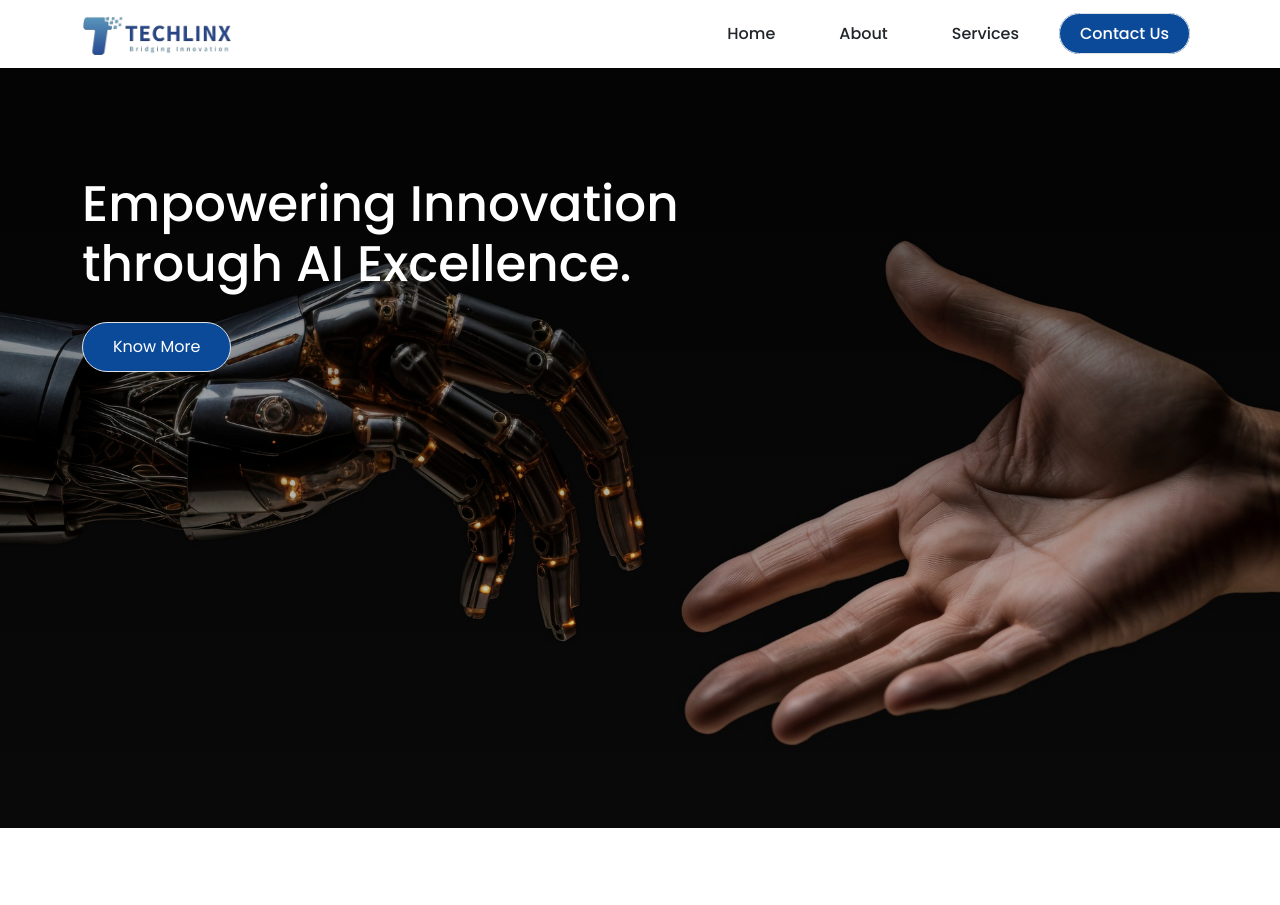
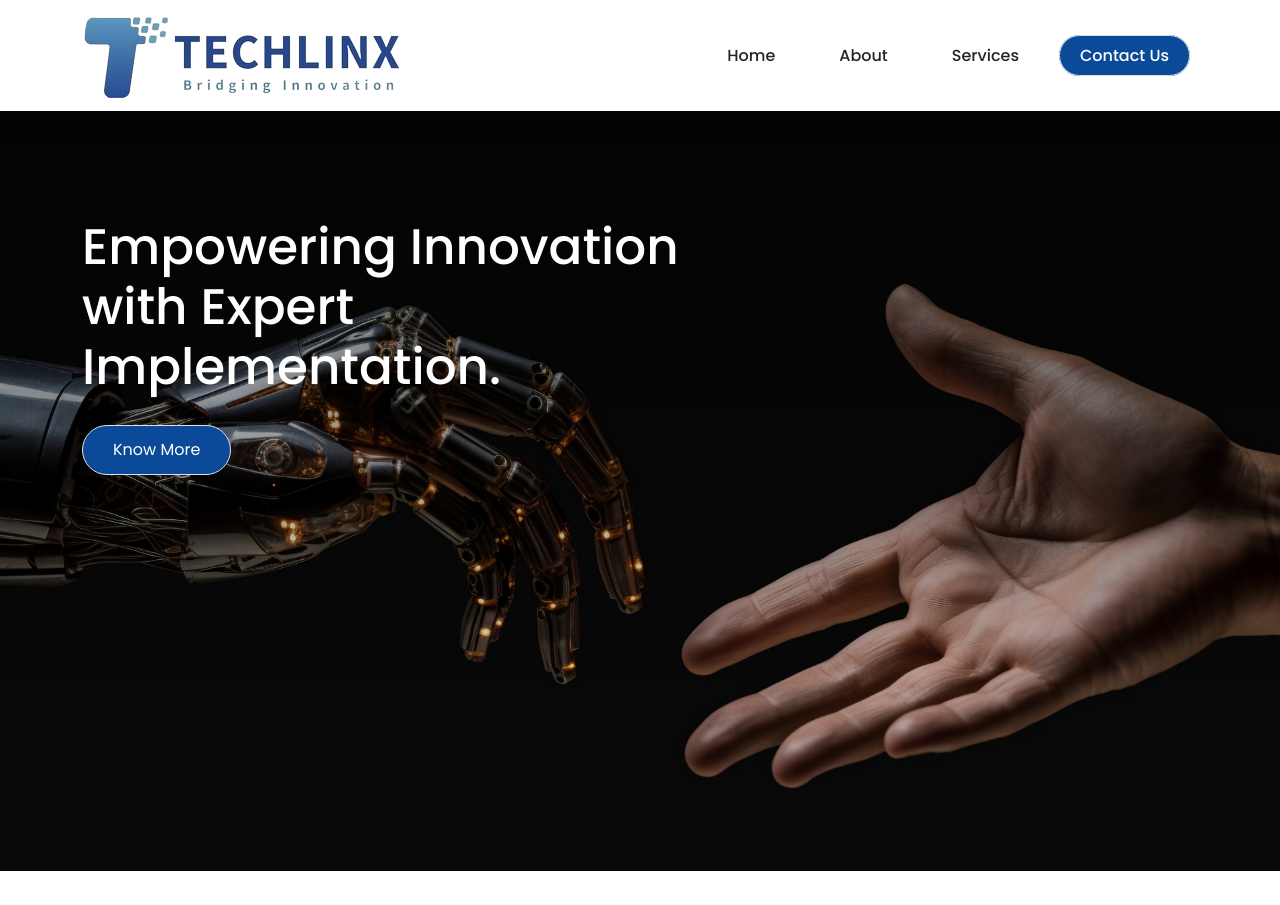
Before and after one commit to tech-linx/techlinx, a PHP site: page / in a window 1280 px wide. Shown: the top 905 px of the page. Run offline with PHP 8.4, Linux system fonts and the light colour scheme; some web fonts are replaced.

Commit message:
New updates

```diff
--- a/contact.html
+++ b/contact.html
@@ -42,7 +42,7 @@
     <nav class="navbar navbar-expand-lg  sticky-top bg-white">
         <div class="container">
          <a class="navbar-brand text-dark fs-3" href="index.html">
-                  <img src="src/images/logo1nobg.png" class="img-fluid" style="width:150px;" >
+                  <img src="src/images/logo1nobg.png" class="img-fluid">
               </a>
           <button class="navbar-toggler" type="button" data-bs-toggle="collapse" data-bs-target="#navbarSupportedContent" aria-controls="navbarSupportedContent" aria-expanded="false" aria-label="Toggle navigation">
             <span class="navbar-toggler-icon"></span>
--- a/footer.php
+++ b/footer.php
@@ -34,14 +34,14 @@
                             Our Solutions
                         </span>
                 </a>
-                <a href="https://dworkinteriors.in/Techlinx/WebSite/techlinx-Overview.php" class="text-dark d-flex align-items-center para my-3">
+                <!-- <a href="https://dworkinteriors.in/Techlinx/WebSite/techlinx-Overview.php" class="text-dark d-flex align-items-center para my-3">
                     <span class="material-symbols-outlined mx-1" style="font-size:16px !important;">
                         chevron_right
                         </span>
                         <span class="mx-1" style="font-size:16px !important;">
                             Overview
                         </span>
-                </a>
+                </a> -->
                 <a href="https://dworkinteriors.in/Techlinx/WebSite/contact.php" class="text-dark d-flex align-items-center para my-3">
                     <span class="material-symbols-outlined mx-1" style="font-size:16px !important;">
                         chevron_right
--- a/index.html
+++ b/index.html
@@ -81,7 +81,7 @@
 <nav class="navbar navbar-expand-lg  sticky-top bg-white">
   <div class="container">
    <a class="navbar-brand text-dark fs-3" href="index.html">
-            <img src="src/images/logo1nobg.png" class="img-fluid" style="width:150px;" >
+            <img src="src/images/logo1nobg.png" class="img-fluid">
         </a>
     <button class="navbar-toggler" type="button" data-bs-toggle="collapse" data-bs-target="#navbarSupportedContent" aria-controls="navbarSupportedContent" aria-expanded="false" aria-label="Toggle navigation">
       <span class="navbar-toggler-icon"></span>
@@ -123,7 +123,7 @@
                 <div class="col-xs-12 col-sm-12 col-md-7 col-lg-7">
                     <div class="my-2 areah1">
                         <h1 class="headings text-white my-2 " style="font-size:50px;" data-aos="fade-up">
-                            Empowering Innovation through AI Excellence.
+                            Empowering Innovation with Expert Implementation.
                         </h1>
 
                             <a id="button" href="solutions.html" class="btn btn-primary px-4 py-1 border rounded-5 " data-aos="fade-up">Know More</a>
```
Also changed, not shown: solutions.html (+5 -5 lines).
